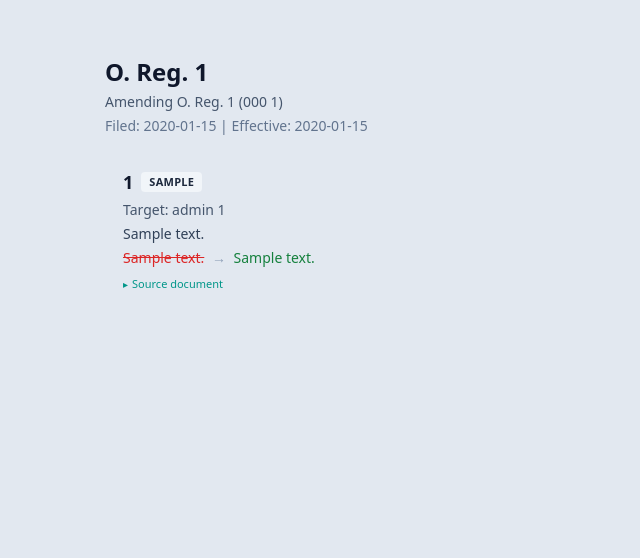
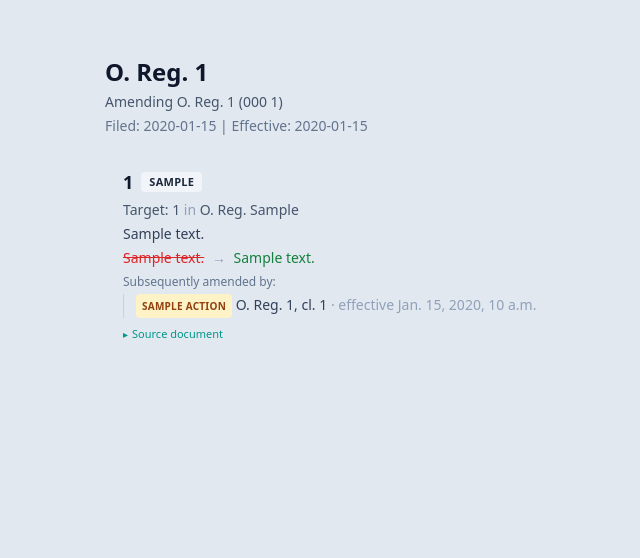
Before and after one commit to IskanderBlue/CodeChronicle, a Django app: template templates/regulation/detail.html in a window 1280 px wide. Shown: the part 65-623 px from the top of the page, without its empty margins (103-743 px from the left). Run offline with Django 5.2, Linux system fonts and the light colour scheme; the template is opened without the code that fills it: most values are stand-ins (such as "Sample title", 1, 10 or a date in 2020); style sheets or scripts are compiled from the project's sources; some libraries are stand-ins or nearby versions.

Commit message:
feat: ingest + display meta-amendment fields (impl-26 Wave 2)
CCM impl-26 Wave 1 now emits target_reg (forward-pointer clauses that
amend another regulation) and amended_by (back-pointer stubs on the
target regulation).  Persist and render them on the regulation-detail
view.

- RegulationClause: +target_reg (CharField), +amended_by (JSONField);
  action relaxed to blank=True so pointer-only stubs save without a
  synthesised action value (full action/text fields land in impl-27).
- load_edition: read both new fields, .get() action for back-compat.
- detail.html: append "in O. Reg. X" to the Target line when target_reg
  is set; render the amended_by back-pointer list under each targeted
  clause; suppress the empty-action badge on stubs.
- ccm-output-contract: document both new optional fields and the
  pointer-only emission shape.

Provision-detail banner marker ("scheduled; revoked before commencement
by O. Reg. N/YY" on zero-width versions) deferred — needs a view-side
join from ProvisionVersion to the target clause's amended_by, larger
than a template tweak.  Tracked against impl-26 verification L325-328.

Co-Authored-By: Claude Opus 4.7 <noreply@anthropic.com>

```diff
--- a/core/management/commands/load_edition.py
+++ b/core/management/commands/load_edition.py
@@ -173,12 +173,14 @@ class Command(BaseCommand):
                     regulation=regulation,
                     clause_id=clause_id,
                     parent_clause=cl_data.get("parent_clause", ""),
-                    action=cl_data["action"],
+                    action=cl_data.get("action", ""),
                     target_level=cl_data.get("target_level", ""),
                     target_id=cl_data.get("target_id", ""),
+                    target_reg=cl_data.get("target_reg", ""),
                     clause_text=cl_data.get("clause_text", ""),
                     strike_text=cl_data.get("strike_text"),
                     sub_text=cl_data.get("sub_text"),
+                    amended_by=cl_data.get("amended_by"),
                     page=cl_data.get("page"),
                     bbox=cl_data.get("bbox"),
                     overlay=cl_data.get("overlay"),
--- a/core/models.py
+++ b/core/models.py
@@ -364,14 +364,18 @@ class RegulationClause(models.Model):
     )
     clause_id = models.CharField(max_length=50)
     parent_clause = models.CharField(max_length=50, blank=True, default="")
-    action = models.CharField(max_length=50, choices=Action.choices)
+    action = models.CharField(
+        max_length=50, choices=Action.choices, blank=True, default=""
+    )
     target_level = models.CharField(
         max_length=50, choices=TargetLevel.choices, blank=True, default=""
     )
     target_id = models.CharField(max_length=200, blank=True, default="")
+    target_reg = models.CharField(max_length=50, blank=True, default="")
     clause_text = models.TextField(blank=True, default="")
     strike_text = models.TextField(null=True, blank=True)
     sub_text = models.TextField(null=True, blank=True)
+    amended_by = models.JSONField(null=True, blank=True)
     page = models.IntegerField(null=True, blank=True)
     bbox = models.JSONField(null=True, blank=True)
     overlay = models.JSONField(null=True, blank=True)
--- a/templates/regulation/detail.html
+++ b/templates/regulation/detail.html
@@ -33,13 +33,19 @@
             <span class="inline-block rounded px-2 py-0.5 text-[11px] font-semibold uppercase tracking-wide bg-neutral-100 text-neutral-800 dark:bg-neutral-800 dark:text-neutral-300">{{ clause.get_action_display }}</span>
             {% elif clause.action == 'revoke' %}
             <span class="inline-block rounded px-2 py-0.5 text-[11px] font-semibold uppercase tracking-wide bg-red-200 text-red-900 dark:bg-red-900/60 dark:text-red-200">{{ clause.get_action_display }}</span>
-            {% else %}
+            {% elif clause.action %}
             <span class="inline-block rounded px-2 py-0.5 text-[11px] font-semibold uppercase tracking-wide bg-neutral-100 text-neutral-800 dark:bg-neutral-800 dark:text-neutral-300">{{ clause.get_action_display }}</span>
             {% endif %}
         </div>
-        {% if clause.target_level or clause.target_id %}
+        {% if clause.target_level or clause.target_id or clause.target_reg %}
         <p class="mt-1 text-sm text-neutral-600 dark:text-neutral-400">
-            Target: {{ clause.get_target_level_display }} <span class="font-ref">{{ clause.target_id }}</span>
+            Target:
+            {% if clause.target_level %}{{ clause.get_target_level_display }}{% endif %}
+            {% if clause.target_id %}<span class="font-ref">{{ clause.target_id }}</span>{% endif %}
+            {% if clause.target_reg %}
+            <span class="text-neutral-400 dark:text-neutral-500">in</span>
+            <span class="font-ref">O. Reg. {{ clause.target_reg }}</span>
+            {% endif %}
         </p>
         {% endif %}
         {% if clause.clause_text %}
@@ -51,6 +57,29 @@
             <span class="text-neutral-400 dark:text-neutral-500 mx-1">&rarr;</span>
             <span class="text-green-700 dark:text-green-400">{{ clause.sub_text }}</span>
         </p>
+        {% endif %}
+        {% if clause.amended_by %}
+        <div class="mt-1.5">
+            <p class="text-xs text-neutral-500 dark:text-neutral-500 mb-1">
+                Subsequently amended by:
+            </p>
+            <ul class="text-sm space-y-0.5 pl-3 border-l border-amber-300 dark:border-amber-700">
+                {% for entry in clause.amended_by %}
+                <li class="text-neutral-700 dark:text-neutral-300">
+                    {% if entry.action == 'revoke' %}
+                    <span class="inline-block rounded px-1.5 py-0.5 text-[10px] font-semibold uppercase tracking-wide bg-red-200 text-red-900 dark:bg-red-900/60 dark:text-red-200">{{ entry.action }}</span>
+                    {% elif entry.action %}
+                    <span class="inline-block rounded px-1.5 py-0.5 text-[10px] font-semibold uppercase tracking-wide bg-amber-100 text-amber-800 dark:bg-amber-900/40 dark:text-amber-300">{{ entry.action }}</span>
+                    {% endif %}
+                    <span class="font-ref">O. Reg. {{ entry.reg_id }}</span>,
+                    cl. <span class="font-ref">{{ entry.clause_id }}</span>
+                    {% if entry.effective_date %}
+                    <span class="text-neutral-400 dark:text-neutral-500">&middot; effective <span class="font-ref">{{ entry.effective_date }}</span></span>
+                    {% endif %}
+                </li>
+                {% endfor %}
+            </ul>
+        </div>
         {% endif %}
         {# Gazette page image (collapsible) #}
         {% if clause.page and regulation.source_pdf %}
```
Also changed, not shown: tasks/provenance/ccm-output-contract.md (+47 -0 lines), core/migrations/0017_meta_amendment_fields.py (added).
